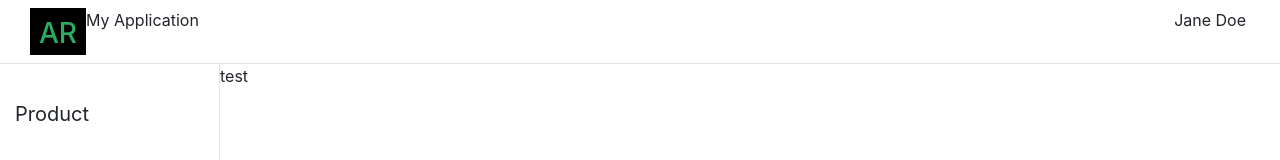
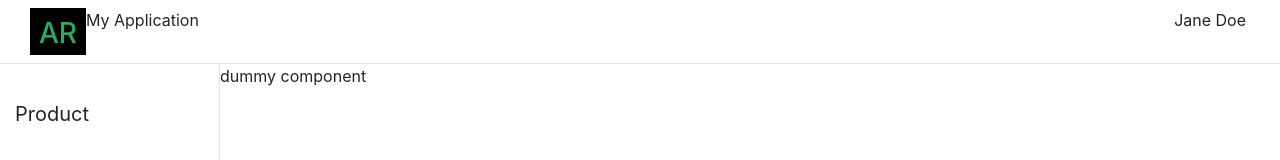
Before and after one commit to seemX17/user-management, a React (Create React App) app: page / in a window 1280 px wide. Shown: the top 160 px of the page. Built offline with nearby package versions, Linux system fonts and the light colour scheme.

Commit message:
initiated routing inside dashboard

```diff
--- a/package.json
+++ b/package.json
@@ -8,6 +8,7 @@
     "react": "^16.11.0",
     "react-bootstrap": "^1.0.0-beta.14",
     "react-dom": "^16.11.0",
+    "react-router-dom": "^5.1.2",
     "react-scripts": "3.2.0"
   },
   "scripts": {
--- a/src/dashboard/main/Dummy.component.jsx
+++ b/src/dashboard/main/Dummy.component.jsx
@@ -0,0 +1,12 @@
+import React from 'react';
+
+class DummyComponent extends React.Component {
+    render() {
+      return (
+        <div className="settings--container">
+          <div>dummy component</div>
+        </div>
+      );
+    }
+}
+export default DummyComponent;
--- a/src/dashboard/main/Main.component.jsx
+++ b/src/dashboard/main/Main.component.jsx
@@ -1,13 +1,30 @@
 import React from 'react';
+import {
+    BrowserRouter as Router,
+    Switch,
+    Route} from "react-router-dom";
 import SettingsComponent from './Settings.component';
+import DummyComponent from './Dummy.component';
 
 class MainComponent extends React.Component {
     render() {
-      return (
-        <div className="layout--middle--section">
-          <SettingsComponent/>
-        </div>
-      );
+        return (
+            <Router>
+                <div className="layout--middle--section">
+                    <Switch>
+                        <Route exact path="/">
+                            <DummyComponent />
+                        </Route>
+                        <Route path="/about">
+                            <DummyComponent />
+                        </Route>
+                        <Route path="/settings">
+                            <SettingsComponent />
+                        </Route>
+                    </Switch>
+                </div>
+            </Router>
+        );
     }
 }
 export default MainComponent;
--- a/src/dashboard/main/Settings.component.jsx
+++ b/src/dashboard/main/Settings.component.jsx
@@ -4,7 +4,7 @@ class SettingsComponent extends React.Component {
     render() {
       return (
         <div className="settings--container">
-          <div>test</div>
+          <div>settings</div>
         </div>
       );
     }
```
Also changed, not shown: 1 other file (tests, documents, lock files or other folders).
